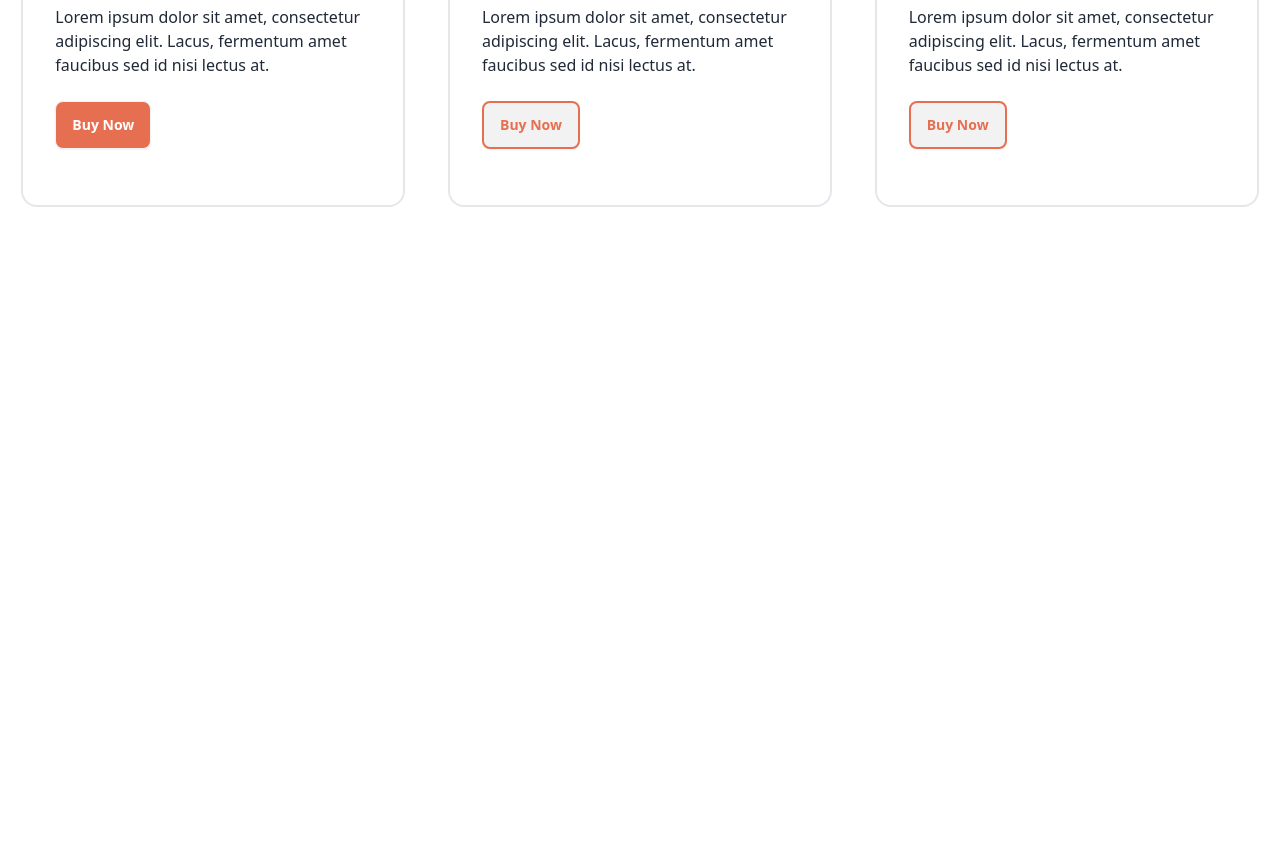
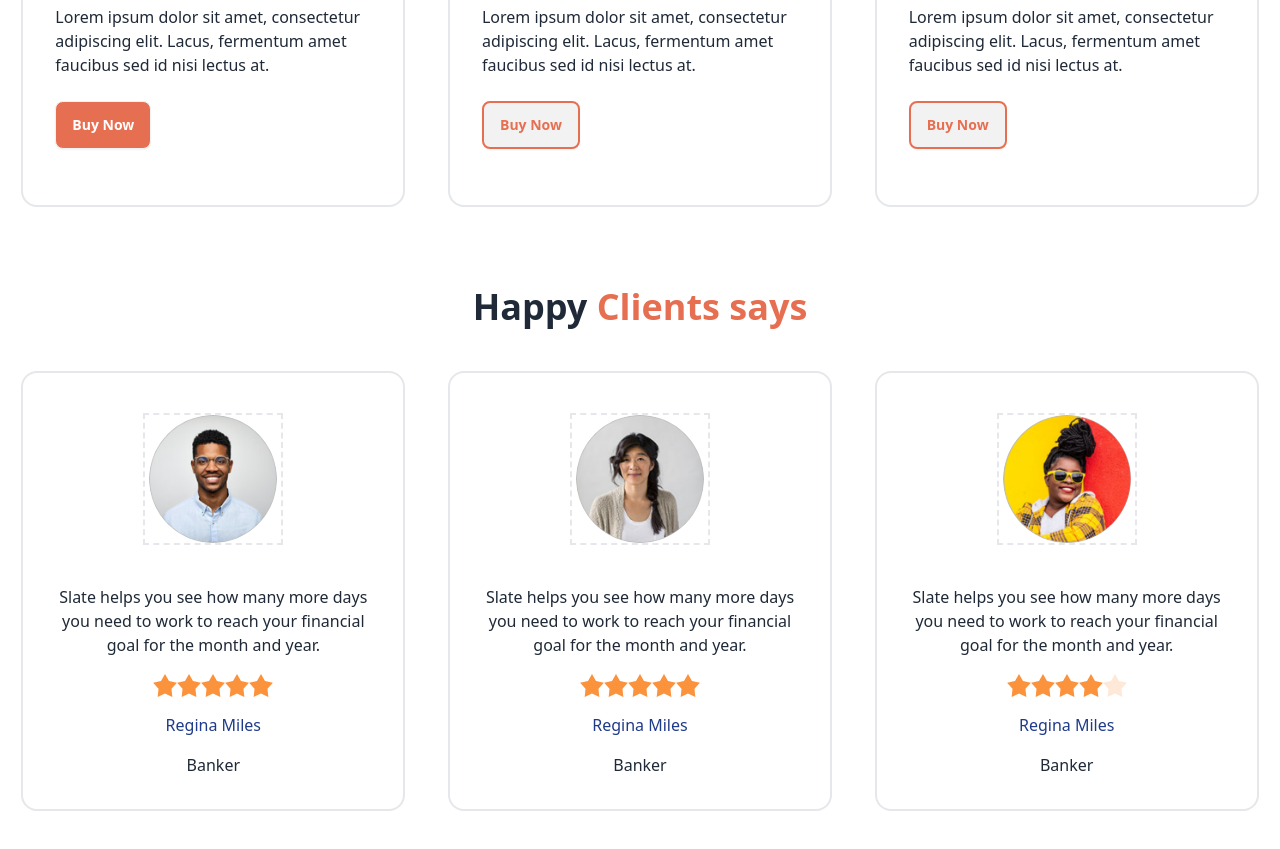
Before and after one commit to SulaimanAbdullah3102/Biker-zone, a plain HTML site: page index.html in a window 1280 px wide. Shown: the part 1500-2349 px from the top of the page. Before the commit the page ends 1787 px from the top, so only its background shows below. Drawn offline with nearby package versions, Linux system fonts and the light colour scheme.

Commit message:
happy clint done

```diff
--- a/index.html
+++ b/index.html
@@ -152,8 +152,11 @@
       </div>
     </div>
   </header>
+
   <!-- main section -->
+
   <main class="md:container md:mx-auto ">
+
     <!-- fetured bike section -->
     <section id="featerd" class="my-12">
       <div class="space-y-1">
@@ -167,6 +170,7 @@
         <div><img src="images/others/feature-bike.png" alt=""></div>
       </div>
     </section>
+
     <!-- Latest section -->
     <section id="latest" class="my-20">
       <div class="space-y-1">
@@ -175,13 +179,12 @@
       <div class="grid sm:grid-cols-1 md:grid-cols-3 place-items-center my-11">
         <div class="card bg-base-100 w-96 border-2 py-2">
           <figure>
-            <img
-              src="images/others/latest1.png"
-              alt="Shoes" />
+            <img src="images/others/latest1.png" alt="Shoes" />
           </figure>
           <div class="card-body">
             <h2 class="card-title">Ducati XDIAVEL S-73</h2>
-            <p>Lorem ipsum dolor sit amet, consectetur adipiscing elit. Lacus, fermentum amet faucibus sed id nisi lectus at.</p>
+            <p>Lorem ipsum dolor sit amet, consectetur adipiscing elit. Lacus, fermentum amet faucibus sed id nisi
+              lectus at.</p>
             <div class="card-actions justify-start my-4">
               <button class="btn bg-color-primary text-white">Buy Now</button>
             </div>
@@ -189,13 +192,12 @@
         </div>
         <div class="card bg-base-100 w-96 border-2 py-2">
           <figure>
-            <img
-              src="images/others/latest2.png"
-              alt="Shoes" />
+            <img src="images/others/latest2.png" alt="Shoes" />
           </figure>
           <div class="card-body">
             <h2 class="card-title">Ducati XDIAVEL S-73</h2>
-            <p>Lorem ipsum dolor sit amet, consectetur adipiscing elit. Lacus, fermentum amet faucibus sed id nisi lectus at.</p>
+            <p>Lorem ipsum dolor sit amet, consectetur adipiscing elit. Lacus, fermentum amet faucibus sed id nisi
+              lectus at.</p>
             <div class="card-actions justify-start my-4">
               <button class="btn text-color-primary border-2 border-color-primary">Buy Now</button>
             </div>
@@ -203,18 +205,126 @@
         </div>
         <div class="card bg-base-100 w-96 border-2 py-2">
           <figure>
-            <img
-              src="images/others/latest3.png"
-              alt="Shoes" />
+            <img src="images/others/latest3.png" alt="Shoes" />
           </figure>
           <div class="card-body">
             <h2 class="card-title">Ducati XDIAVEL S-73</h2>
-            <p>Lorem ipsum dolor sit amet, consectetur adipiscing elit. Lacus, fermentum amet faucibus sed id nisi lectus at.</p>
+            <p>Lorem ipsum dolor sit amet, consectetur adipiscing elit. Lacus, fermentum amet faucibus sed id nisi
+              lectus at.</p>
             <div class="card-actions justify-start my-4">
               <button class="btn text-color-primary border-2 border-color-primary">Buy Now</button>
             </div>
           </div>
         </div>
+      </div>
+    </section>
+
+    <!-- happy-clints section -->
+     <section id="happy-clints" class="my-20">
+      <div class="space-y-1">
+        <h3 class="text-4xl font-bold text-center">Happy <span class="text-color-primary">Clients says</span></h3>
+      </div>
+      <div class="grid sm:grid-cols-1 md:grid-cols-3 place-items-center my-11">
+
+        <div class="card bg-base-100 w-96 border-2 space-y-2">
+          <figure class="px-10 pt-10">
+            <div class="avatar border-dashed border-2 px-1">
+              <div class="w-32 rounded-full">
+                <img src="images/others/user-1.png" />
+              </div>
+            </div>
+          </figure>
+          <div class="card-body items-center text-center space-y-2">
+            <p>Slate helps you see how
+              many more days you need
+              to work to reach your financial
+              goal for the month and year.</p>
+
+              <div class="rating">
+                <input type="radio" name="rating-2" class="mask mask-star-2 bg-orange-400" />
+                <input type="radio" name="rating-2" class="mask mask-star-2 bg-orange-400" />
+                <input type="radio" name="rating-2" class="mask mask-star-2 bg-orange-400" />
+                <input
+                type="radio"
+                name="rating-2"
+                class="mask mask-star-2 bg-orange-400"
+                checked="checked" />
+                <input type="radio" name="rating-2" class="mask mask-star-2 bg-orange-400" />
+              </div>
+
+            <div class="card-actions">
+              <a href="" class="text-blue-900">Regina Miles</a>
+            </div>
+            <p>Banker</p>
+          </div>
+        </div>
+
+        <div class="card bg-base-100 w-96 border-2 space-y-2">
+          <figure class="px-10 pt-10">
+            <div class="avatar border-dashed border-2 px-1">
+              <div class="w-32 rounded-full">
+                <img src="images/others/user-2.png" />
+              </div>
+            </div>
+          </figure>
+          <div class="card-body items-center text-center space-y-2">
+            <p>Slate helps you see how
+              many more days you need
+              to work to reach your financial
+              goal for the month and year.</p>
+
+              <div class="rating">
+                <input type="radio" name="rating-2" class="mask mask-star-2 bg-orange-400" />
+                <input type="radio" name="rating-2" class="mask mask-star-2 bg-orange-400" />
+                <input type="radio" name="rating-2" class="mask mask-star-2 bg-orange-400" />
+                <input
+                type="radio"
+                name="rating-2"
+                class="mask mask-star-2 bg-orange-400"
+                checked="checked" />
+                <input type="radio" name="rating-2" class="mask mask-star-2 bg-orange-400" />
+              </div>
+
+            <div class="card-actions">
+              <a href="" class="text-blue-900">Regina Miles</a>
+            </div>
+            <p>Banker</p>
+          </div>
+        </div>
+
+        <div class="card bg-base-100 w-96 border-2 space-y-2">
+          <figure class="px-10 pt-10">
+            <div class="avatar border-dashed border-2 px-1">
+              <div class="w-32 rounded-full">
+                <img src="images/others/user-3.png" />
+              </div>
+            </div>
+          </figure>
+          <div class="card-body items-center text-center space-y-2">
+            <p>Slate helps you see how
+              many more days you need
+              to work to reach your financial
+              goal for the month and year.</p>
+
+              <div class="rating">
+                <input type="radio" name="rating-2" class="mask mask-star-2 bg-orange-400" />
+                <input type="radio" name="rating-2" class="mask mask-star-2 bg-orange-400" />
+                <input type="radio" name="rating-2" class="mask mask-star-2 bg-orange-400" />
+                <input
+                type="radio"
+                name="rating-2"
+                class="mask mask-star-2 bg-orange-400"
+                checked="checked" />
+                <input type="radio" name="rating-2" class="mask mask-star-2 bg-orange-400" />
+              </div>
+
+            <div class="card-actions">
+              <a href="" class="text-blue-900">Regina Miles</a>
+            </div>
+            <p>Banker</p>
+          </div>
+        </div>
+
       </div>
      </section>
   </main>
```
Lines whose indentation alone changed are shown as unchanged.
